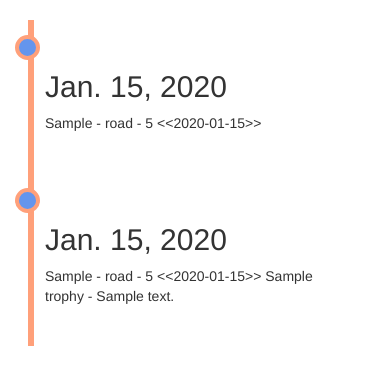
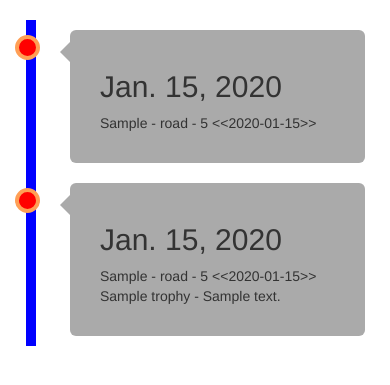
Before and after one commit to andrijaz/RaceJournal, a Django app: page /race/timeline/ in a window 390 px wide. Shown: the part 52-437 px from the top of the page. Run offline with Django 3.2, Linux system fonts and the light colour scheme; a user stored in the database is signed in; tables that the repository leaves empty hold one stand-in row (values such as "Sample post"); some libraries are stand-ins or nearby versions.

Commit message:
add timeline css

```diff
--- a/race/static/css/timeline.css
+++ b/race/static/css/timeline.css
@@ -1,135 +1,124 @@
 
 * {
   box-sizing: border-box;
+  margin: 0;
+  padding: 0;
 }
 
 /* Set a background color */
 body {
-  /*background-color: #474e5d;*/
+  background-color: black;
   font-family: Helvetica, sans-serif;
 }
 
 /* The actual timeline (the vertical ruler) */
 .timeline {
-  position: relative;
+
   max-width: 1200px;
   margin: 0 auto;
+  position: relative;
 }
 
-/* The actual timeline (the vertical ruler) */
-.timeline::after {
+.timeline::before{
   content: '';
   position: absolute;
-  width: 6px;
-  background-color: lightsalmon;
   top: 0;
   bottom: 0;
+  margin-left: -5px;
+  background: blue;
+  color: #FA9F5A;
+  width: 10px;
   left: 50%;
-  margin-left: -3px;
+
 }
-
-/* Container around content */
-.container {
+.timelinecontainer{
   padding: 10px 40px;
   position: relative;
-  background-color: inherit;
-  width: 40%;
+
+  width: 50%;
+
+
 }
-
-/* The circles on the timeline */
-.container::after {
+.timelinecontainer:after{
   content: '';
   position: absolute;
   width: 25px;
   height: 25px;
-  right: -17px;
-  background-color: cornflowerblue;
-  border: 4px solid lightsalmon;
+  background: red;
   top: 15px;
+  right: -15px;
   border-radius: 50%;
-  z-index: 1;
+  border: 4px solid #FF9F55;
 }
 
-/* Place the container to the left */
-.left {
-  left: 0;
-}
 
-/* Place the container to the right */
-.right {
+.right{
   left: 50%;
 }
 
-/* Add arrows to the left container (pointing right) */
+.left{
+  left:0;
+}
+
+.right:after{
+  left: -15px;
+}
+
 .left::before {
-  content: " ";
-  height: 0;
+  content: '';
+  height: 0px;
+  width: 0px;
   position: absolute;
   top: 22px;
-  width: 0;
-  z-index: 1;
   right: 30px;
-  border: medium solid white;
+  border: 10px solid #fff;
   border-width: 10px 0 10px 10px;
-  border-color: transparent transparent transparent white;
+  border-color: transparent transparent transparent #AAA;
 }
 
-/* Add arrows to the right container (pointing left) */
 .right::before {
-  content: " ";
-  height: 0;
+  content: '';
+  height: 0px;
+  width: 0px;
   position: absolute;
   top: 22px;
-  width: 0;
-  z-index: 1;
   left: 30px;
-  border: medium solid white;
+  border: 10px solid #fff;
   border-width: 10px 10px 10px 0;
-  border-color: transparent white transparent transparent;
+  border-color: transparent #AAA transparent transparent;
 }
 
-/* Fix the circle for containers on the right side */
-.right::after {
-  left: -16px;
+.content {
+  padding: 20px 30px;
+  background: #AAA;
+  border-radius: 6px;
+
 }
 
-/* The actual content */
-.content {
-  padding: 20px 30px;
-  background-color: white;
-  position: relative;
-  border-radius: 6px;
-}
-
-/* Media queries - Responsive timeline on screens less than 600px wide */
-@media screen and (max-width: 600px) {
-/* Place the timelime to the left */
-  .timeline::after {
+/* Mobile version */
+@media screen and (max-width: 768px) {
+  .timeline::before {
     left: 31px;
   }
 
-/* Full-width containers */
-  .container {
+  .timelinecontainer {
     width: 100%;
     padding-left: 70px;
     padding-right: 25px;
   }
 
-/* Make sure that all arrows are pointing leftwards */
-  .container::before {
+  .timelinecontainer::before {
     left: 60px;
-    border: medium solid white;
     border-width: 10px 10px 10px 0;
-    border-color: transparent white transparent transparent;
+    border-color: transparent #AAA transparent transparent;
   }
 
-/* Make sure all circles are at the same spot */
   .left::after, .right::after {
     left: 15px;
+    z-index: 1;
   }
 
-/* Make all right containers behave like the left ones */
   .right {
-    left: 0%;
+    left: 0;
   }
 }
--- a/race/templates/race/add_race.html
+++ b/race/templates/race/add_race.html
@@ -4,6 +4,9 @@
 {% block content %}
     <h2> Add new race to our DB so others can see it</h2>
     <form method="post">
+        <div class="form-group container-fluid">
+
+
         {% csrf_token %}
         {{ form.as_p }}
         <label for="finished">Already ran race.</label>
@@ -17,8 +20,7 @@
         {#            <input type="submit" value="Mark as finished" name="finished" title="Enter your time and add to calendar">#}
         <input type="submit" value="Dodaj trku">
         <p> Ako je True nek iskoci prozor za unos vremena a ne ovako</p>
+            </div>
     </form>
 
-
-
 {% endblock %}
--- a/race/templates/race/base_generic.html
+++ b/race/templates/race/base_generic.html
@@ -13,12 +13,13 @@
     <!-- <script src="{% static 'js/main.js' %}"></script>  This is how to include a static file -->
 
 
-    <link rel="stylesheet" href="{% static 'css/main.css' %}" type="text/css"/>
+{#    <link rel="stylesheet" href="{% static 'css/main.css' %}" type="text/css"/>#}
+    <meta name="viewport" content="width=device-width, initial-scale=1">
     <link rel="stylesheet" href="{% static 'css/timeline.css' %}" type="text/css"/>
-    <meta name="viewport" content="width=device-width, initial-scale=1">
     <link rel="stylesheet" href="https://maxcdn.bootstrapcdn.com/bootstrap/3.4.1/css/bootstrap.min.css">
     <script src="https://ajax.googleapis.com/ajax/libs/jquery/3.5.1/jquery.min.js"></script>
     <script src="https://maxcdn.bootstrapcdn.com/bootstrap/3.4.1/js/bootstrap.min.js"></script>
+
 
 </head>
 <body>
@@ -44,6 +45,7 @@
                     <li><a href="{% url 'profile' %}">Profile</a></li>
                     <li><a href="{% url 'timeline' %}">Timeline</a></li>
                     <li><a href="{% url 'explorer' %}">Explore</a></li>
+                    <li><a href="{% url 'add_race' %}">Add race</a></li>
 
                 </ul>
                 <form class="navbar-form navbar-right" method="get" action="{% url 'search' %}">
--- a/race/templates/race/timeline.html
+++ b/race/templates/race/timeline.html
@@ -15,7 +15,7 @@
 
         {% for object in timeline_objects %}
             {% if object.classname == 'UserTrophy'%}
-                <div class="container right">
+                <div class="timelinecontainer left">
                     <div class="content">
 
                         <h2>{{ object.date_earned }}</h2>
@@ -23,7 +23,7 @@
                     </div>
                 </div>
             {% else %}
-                <div class="container left">
+                <div class="timelinecontainer right">
                     <div class="content">
 
                         <h2>{{ object.race_id.date.date }}</h2>
--- a/race/views.py
+++ b/race/views.py
@@ -144,7 +144,7 @@
 
         if "remove" in request.POST and user_race:
             # Race is in calendar and user wants to remove it
-
+            # Nekad ne radi lepo jer ima 2 objektasa istim race_id i profile_id
             race_to_remove = UserRaces.objects.get(race_id=race, profile_id=request.user.profile)
             race_to_remove.delete()
             return render(request, 'race/race_detail.html', {
```
Also changed, not shown: race/templates/race/explorer.html (+17 -12 lines), race/templates/race/race_detail.html (+25 -6 lines).
